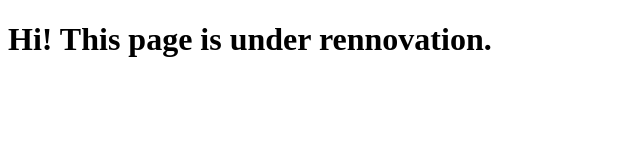
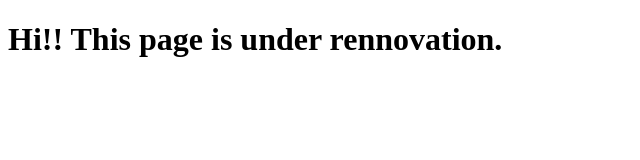
Before and after one commit to Glacierism/Collected-Works, a plain HTML site: page Index.html in a window 1280 px wide. Shown: the whole page, without its empty margins (0-640 px from the left). Drawn offline with Linux system fonts and the light colour scheme.

Commit message:
Make Index.html index.html
Why does github pages care so much

```diff
--- a/Index.html
+++ b/Index.html
@@ -6,6 +6,6 @@
     <title>Document</title>
 </head>
 <body>
-    <h1>Hi! This page is under rennovation.</h1>
+    <h1>Hi!! This page is under rennovation.</h1>
 </body>
 </html>
```
